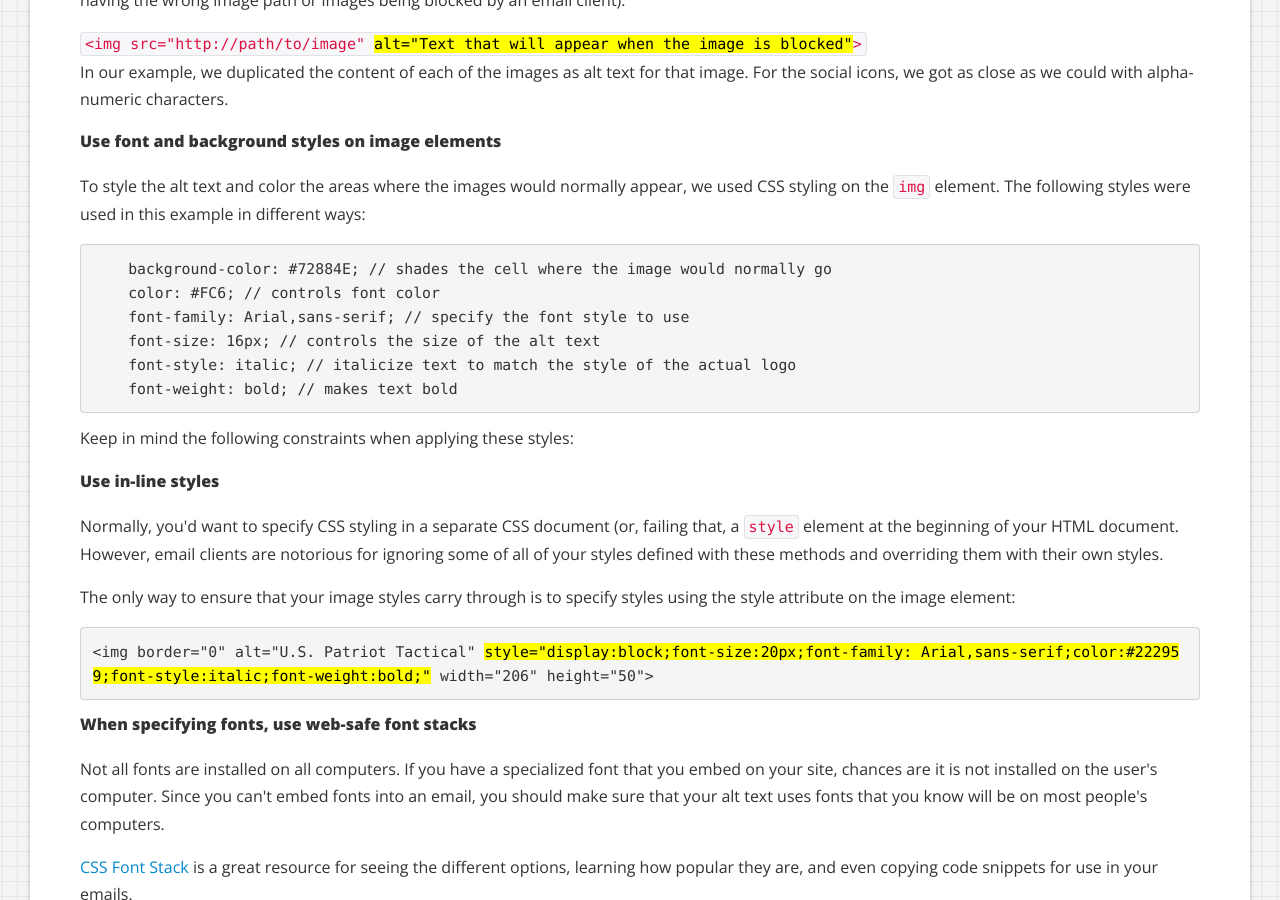
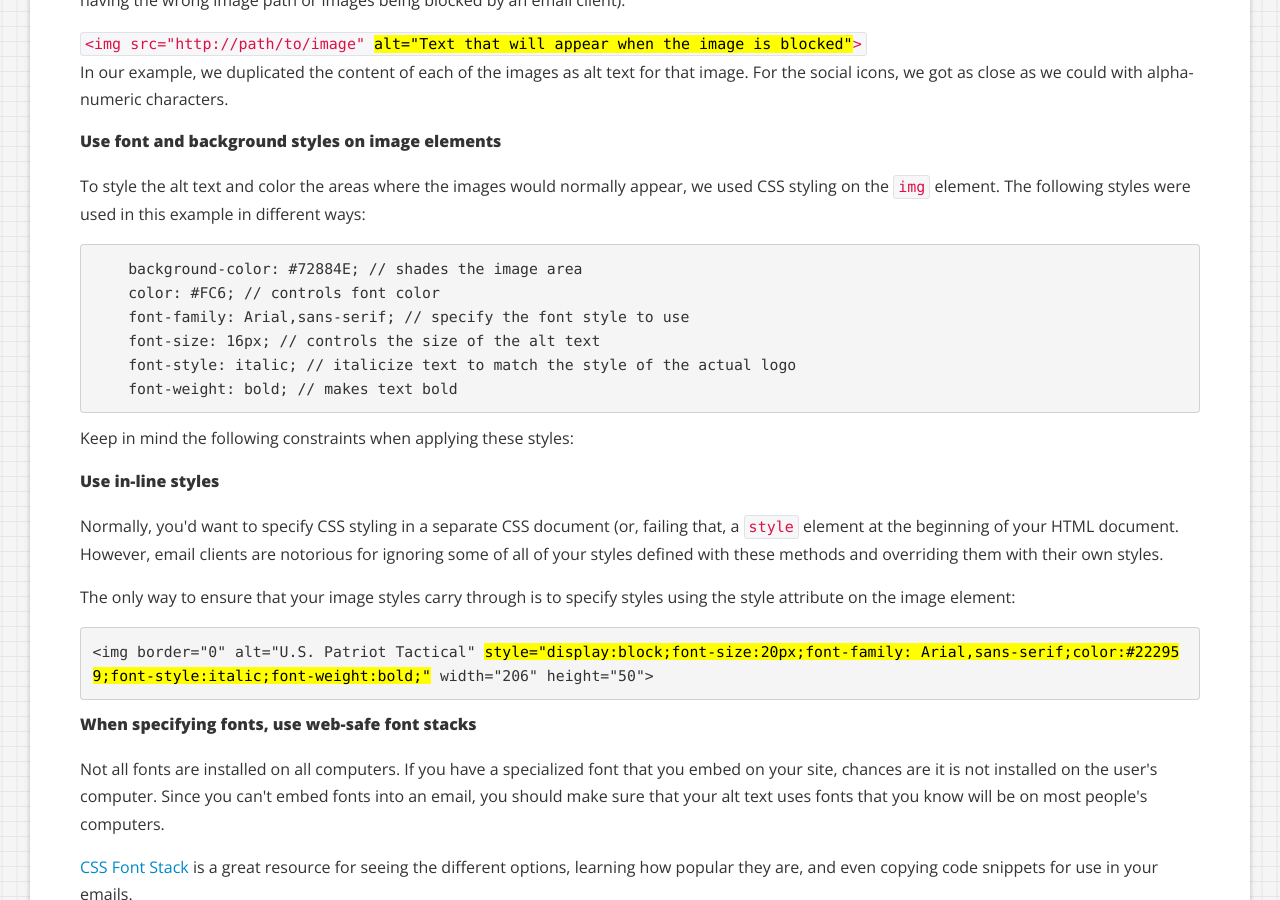
Before and after one commit to syelle/syelle.github.com, a Jekyll site: the page built from _posts/2012-08-24-optimizing-emails-for-blocked-images.html, in a window 1280 px wide and 900 px high, scrolled down 1728 px. Built offline with Jekyll 4.4.1, drawn with Linux system fonts in a browser that asks for light colours; comment, search, counter and statistics services are not loaded.

Commit message:
copy tweak

```diff
--- a/_posts/2012-08-24-optimizing-emails-for-blocked-images.html
+++ b/_posts/2012-08-24-optimizing-emails-for-blocked-images.html
@@ -47,7 +47,7 @@ tags:
 <p>To style the alt text and color the areas where the images would normally appear, we used CSS styling on the <code>img</code> element. The following styles were used in this example in different ways:</p>
 
 <pre>
-    background-color: #72884E; // shades the cell where the image would normally go
+    background-color: #72884E; // shades the image area
     color: #FC6; // controls font color
     font-family: Arial,sans-serif; // specify the font style to use
     font-size: 16px; // controls the size of the alt text
```
